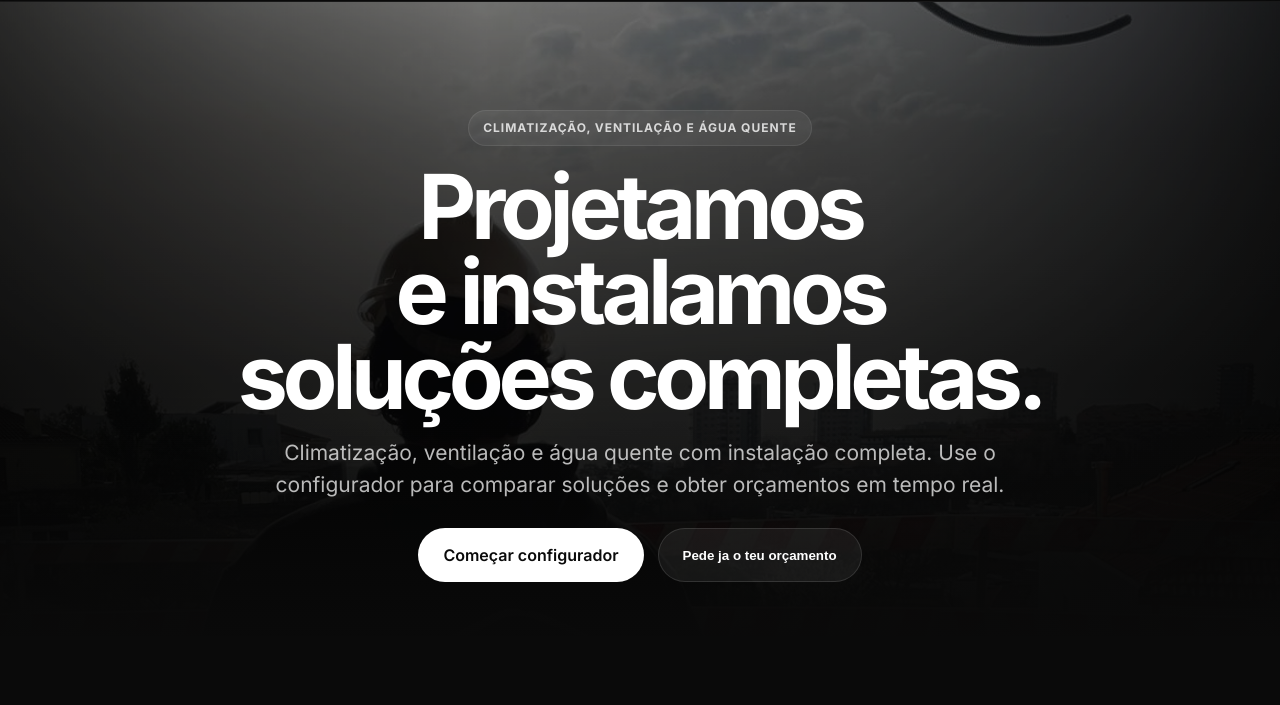
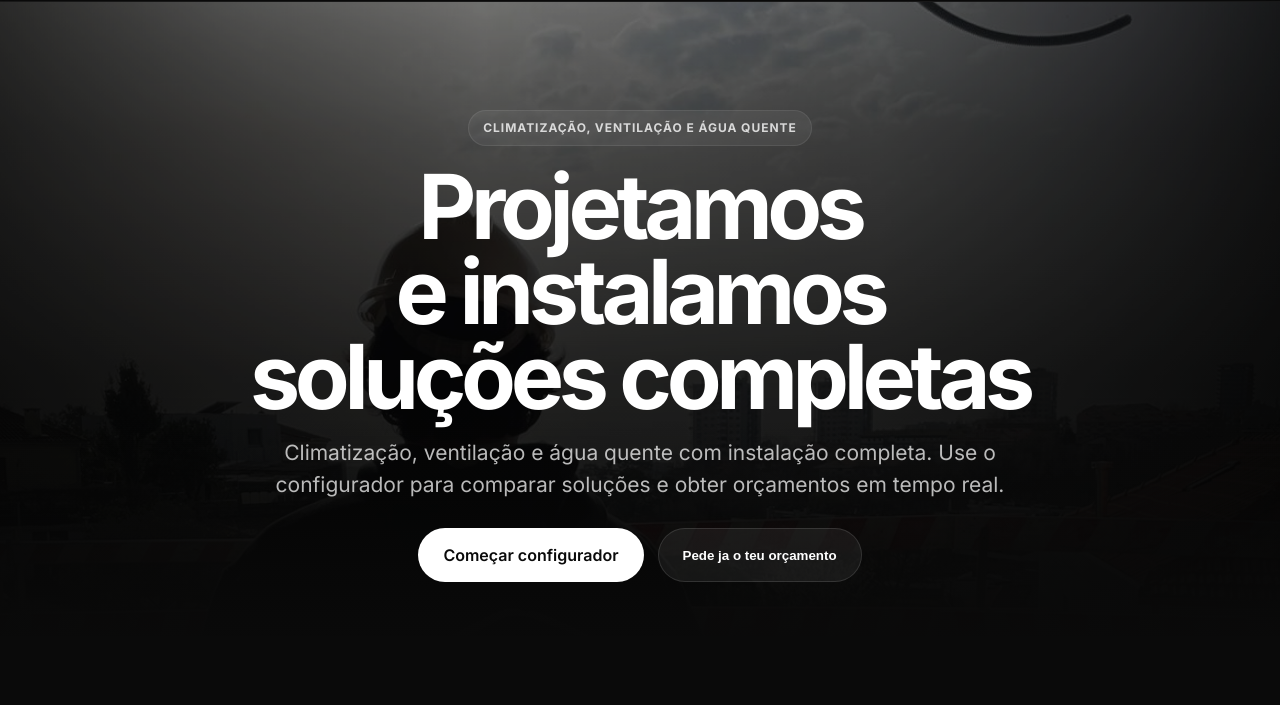
Before and after one commit to geralwisemak-cloud/Wisemak-platform, a plain HTML site: page configurador_instalacao_primeiro_wisemak.html in a window 1280 px wide. Shown: the part 75-780 px from the top of the page. Drawn offline with Linux system fonts and the light colour scheme.

Commit message:
Remove period from hero title

```diff
--- a/configurador_instalacao_primeiro_wisemak.html
+++ b/configurador_instalacao_primeiro_wisemak.html
@@ -1316,7 +1316,7 @@
     <section class="hero" id="instalacao">
       <div class="container hero-inner">
         <span class="tag">Climatização, Ventilação e Água Quente</span>
-        <h1>Projetamos e instalamos soluções completas.</h1>
+        <h1>Projetamos e instalamos soluções completas</h1>
         <p>
           Climatização, ventilação e água quente com instalação completa.
           Use o configurador para comparar soluções e obter orçamentos em tempo real.
```
Also changed, not shown: index.html (+1 -1 lines).
